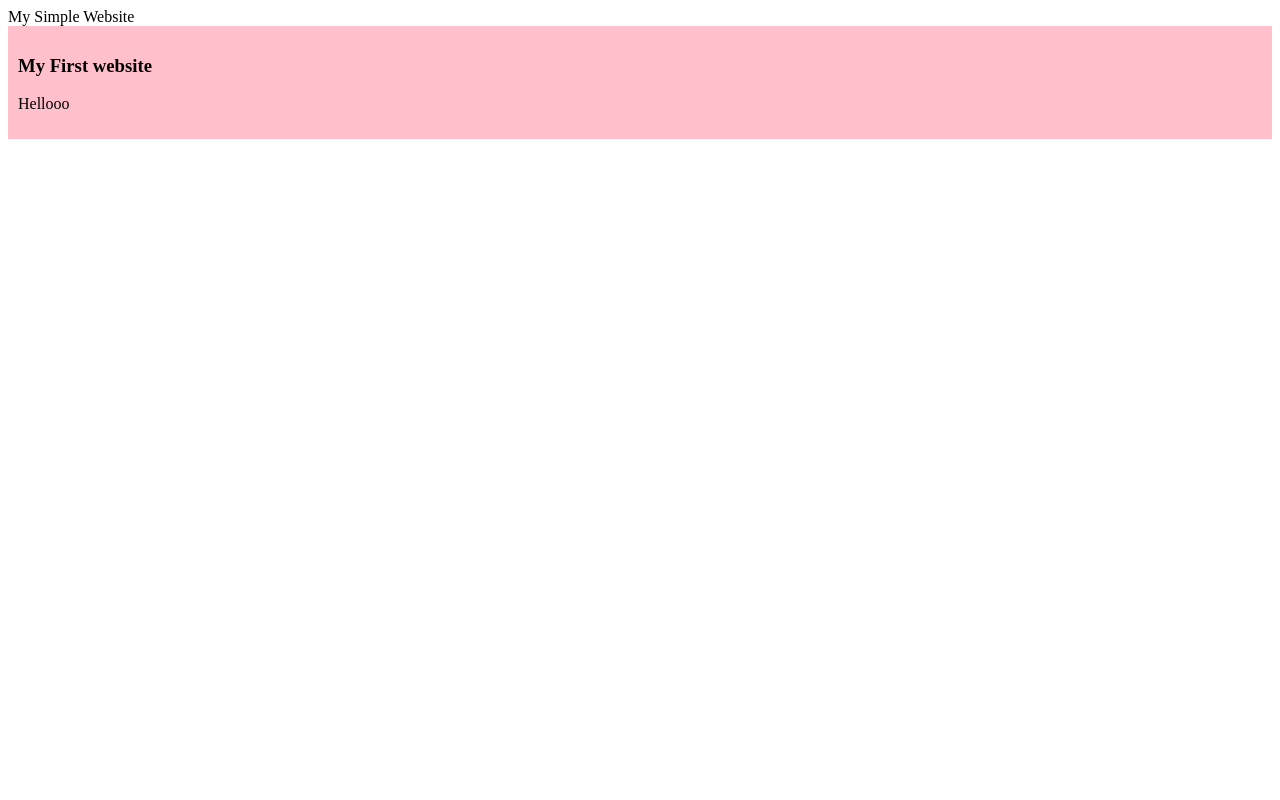
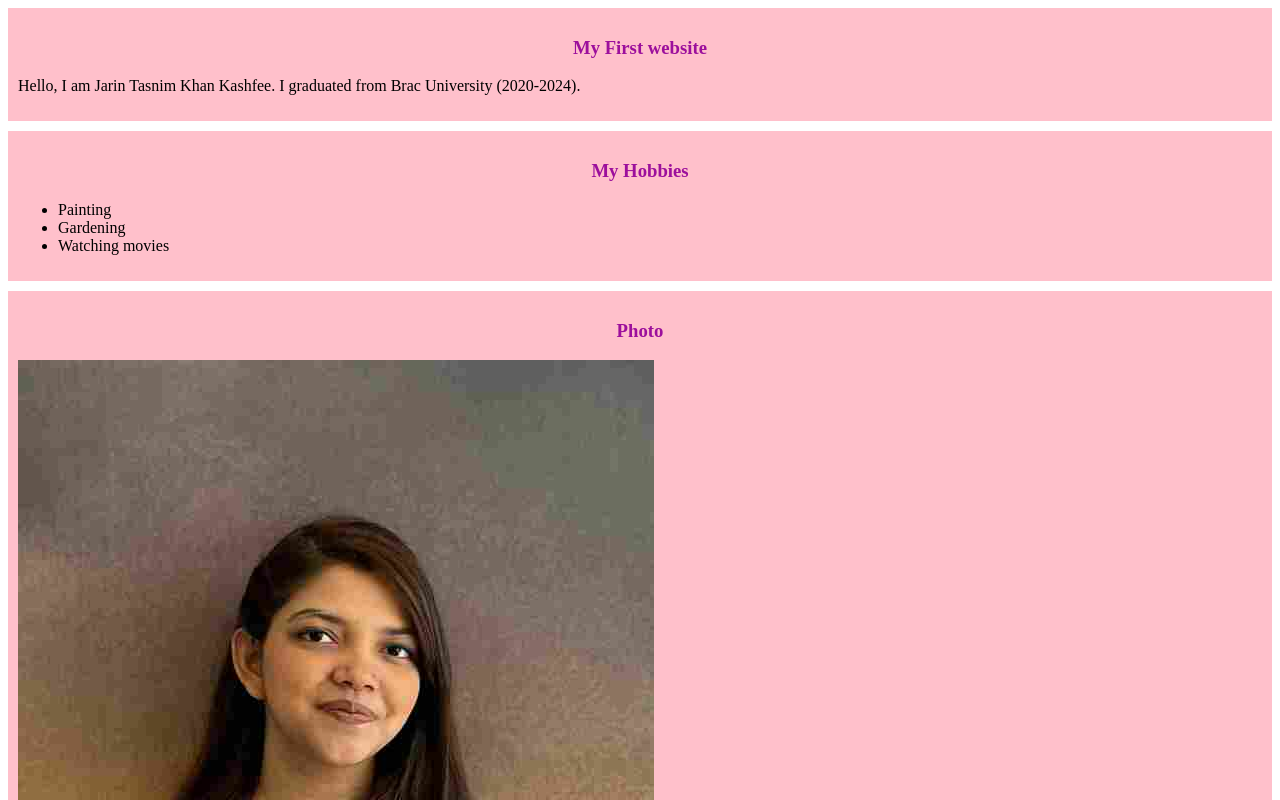
Before and after one commit to jarinkhan/website, a plain HTML site: page index.html in a window 1280 px wide. Shown: the top 800 px of the page. Drawn offline with Linux system fonts and the light colour scheme; files whose address does not match are found by name.

Commit message:
updated the photo  blog

```diff
--- a/index.html
+++ b/index.html
@@ -3,15 +3,31 @@
 <head>
     <meta charset="UTF-8">
     <meta name="viewport" content="width=device-width, initial-scale=1.0">
-    <link rel="stylesheet" href="styles/blog.css"
-    <title>My Simple Website</title>
+
+    <title> My Simple Website</title>
+    <link rel="stylesheet" href="styles/blog.css">
+
 </head>
 <body>
     <div>
         <h3> My First website</h3>
         <p>
-            Hellooo
+            Hello, I am Jarin Tasnim Khan Kashfee. I graduated from Brac University (2020-2024).
         </p>
+    </div>
+    <div>
+        <h3> My Hobbies </h3>
+        <ul>
+            <li> Painting </li>
+            <li> Gardening </li>
+            <li> Watching movies </li>
+
+        </ul>
+    </div>
+    <div>
+       <h3>Photo</h3>
+       <img src="/Users/jarinkhan/Downloads/My simple website/images/IMG_0887_11zon.jpg" alt = Photo>
+
     </div>
 </body>
 </html>
--- a/styles/blog.css
+++ b/styles/blog.css
@@ -3,3 +3,8 @@ div{
     padding: 10px;
     margin-bottom: 10px;
 }
+
+h3 {
+    text-align: center;
+    color: rgb(156, 15, 156);
+}
```
Also changed, not shown: images/IMG_0887_11zon.jpg (added), 1 other file.
